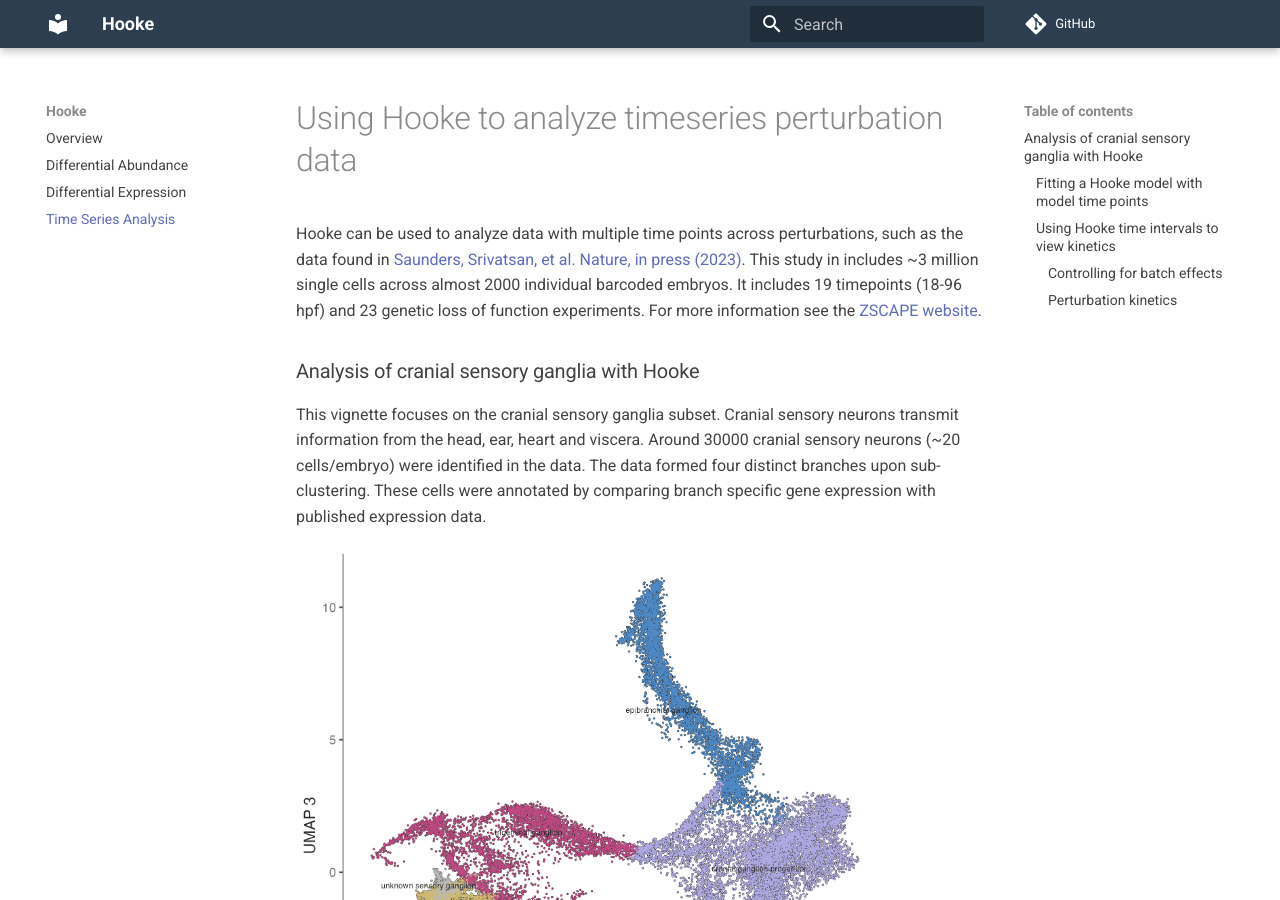
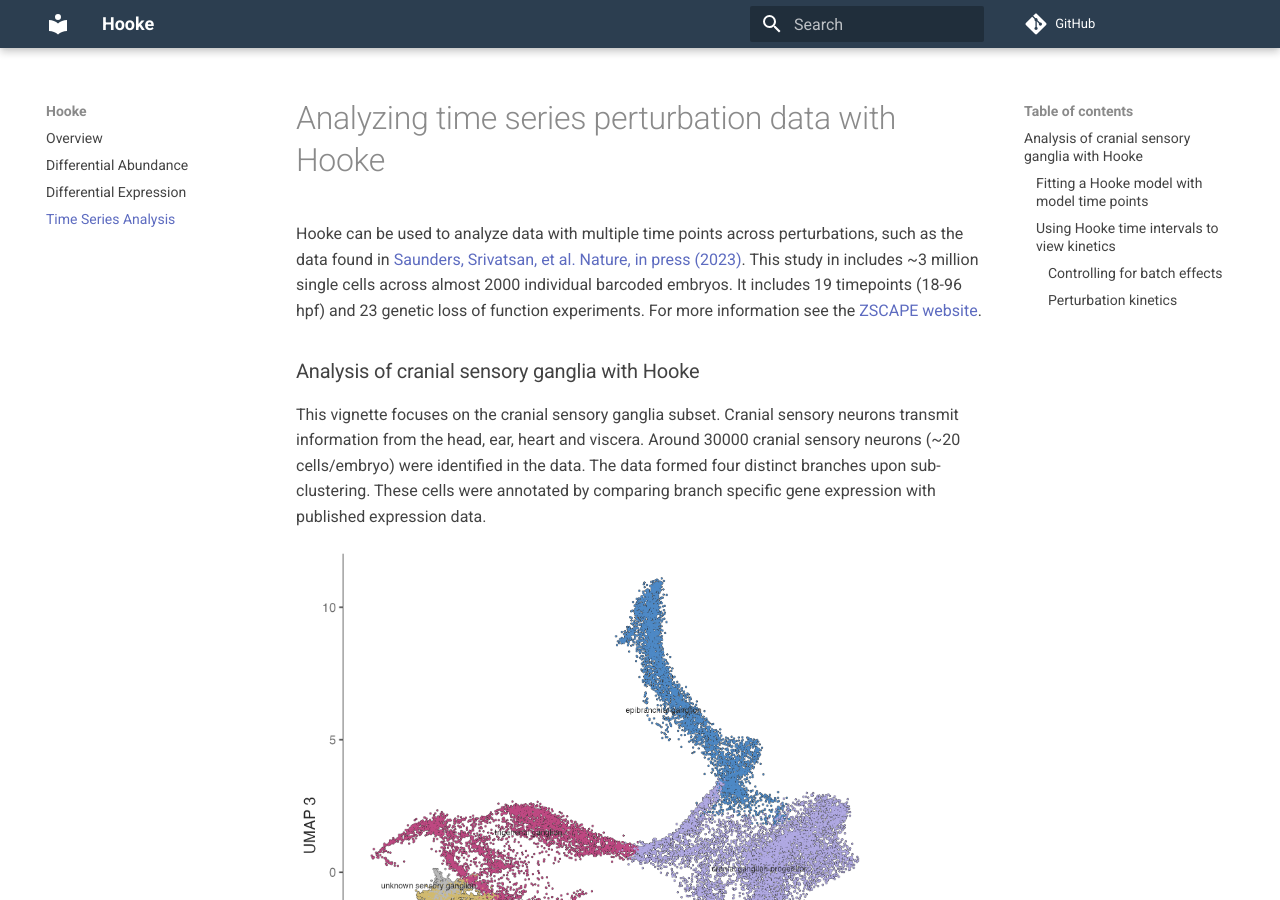
Before and after one commit to cole-trapnell-lab/hooke, an MkDocs documentation site: the page built from docs/advanced.md, in a window 1280 px wide and 900 px high. Built offline with MkDocs 1.6.1 and Material for MkDocs 9.7.7, drawn with Linux system fonts in a browser that asks for light colours; comment, search, counter and statistics services are not loaded.

```diff
--- a/docs/advanced.md
+++ b/docs/advanced.md
@@ -1,4 +1,4 @@
-# Using Hooke to analyze timeseries perturbation data
+# Analyzing time series perturbation data with Hooke
 
 Hooke can be used to analyze data with multiple time points across perturbations, such as the data found in
 [Saunders, Srivatsan, et al. Nature, in press (2023)](https://www.biorxiv.org/content/10.1101/2022.08.04.502764v1). This study in includes ~3 million single cells across almost 2000 individual barcoded embryos. It includes 19 timepoints (18-96 hpf) and 23 genetic loss of function experiments. For more information see the [ZSCAPE website](https://cole-trapnell-lab.github.io/zscape/).
```
Also changed, not shown: docs/index.md (+1 -1 lines).
